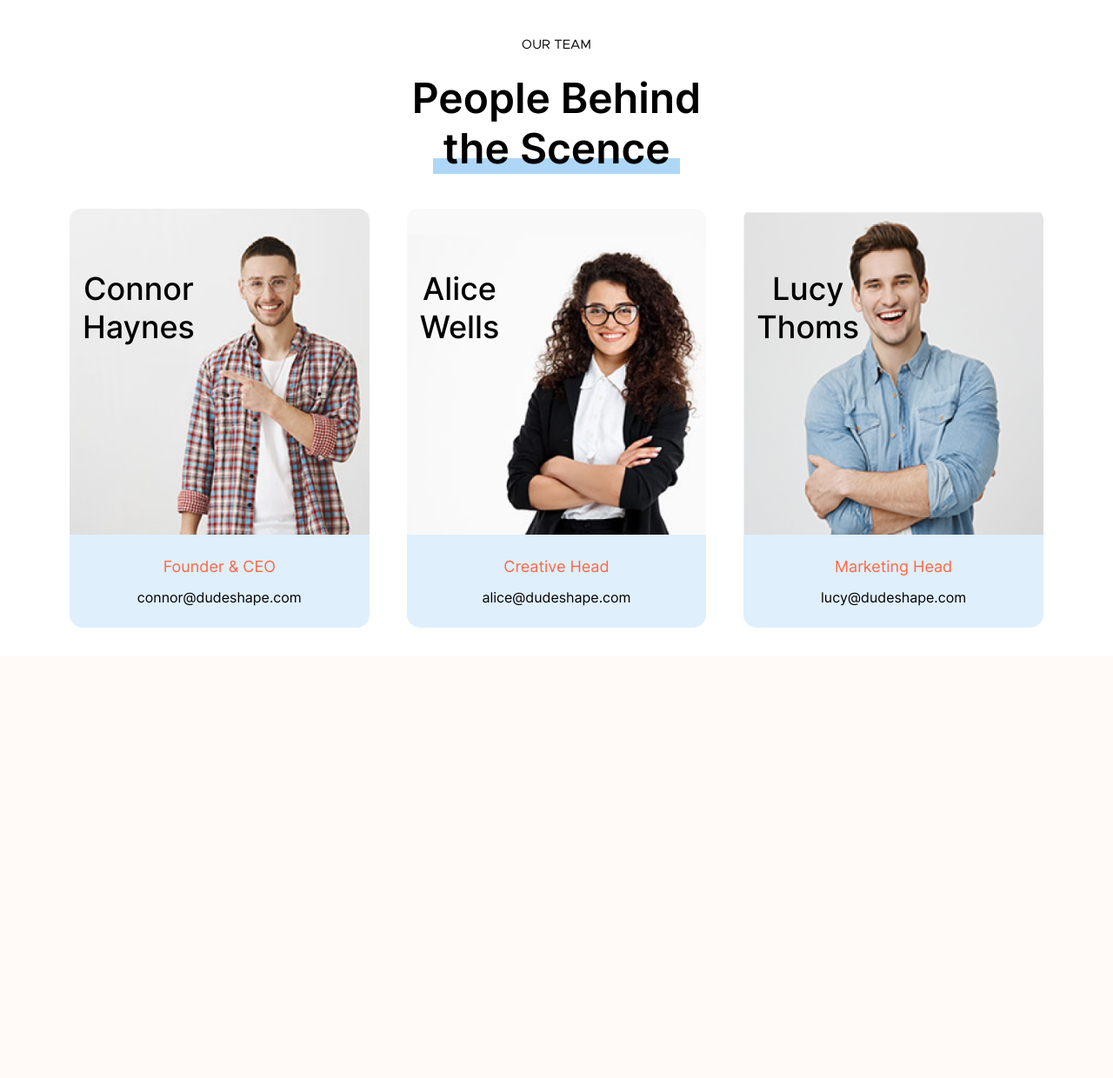
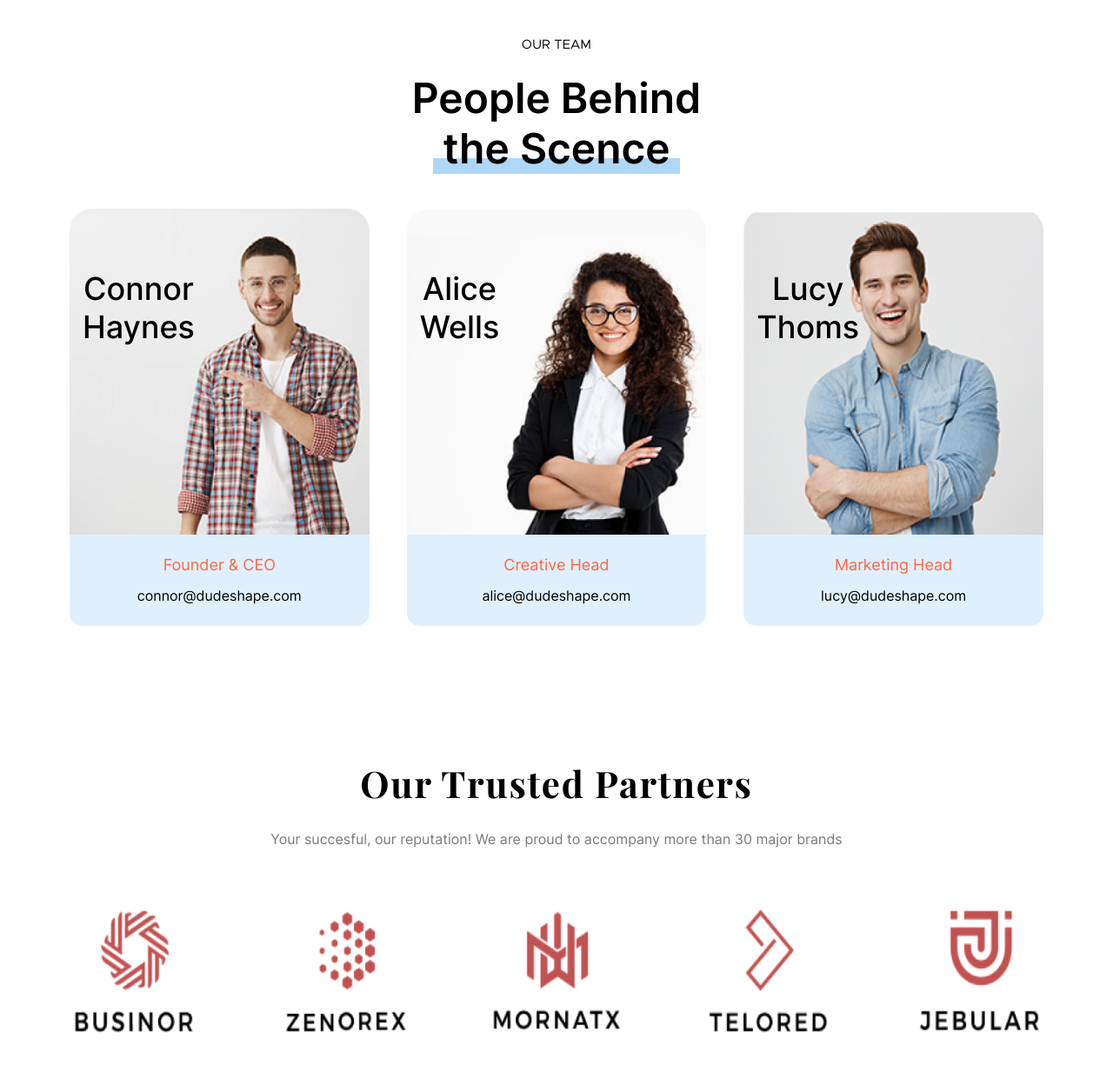
Before and after one commit to dworker863/Dudeshape, a web app: file assets/index.html in a window 1280 px wide. Shown: the part 5081-6321 px from the top of the page at 87% size. Before the commit the page ends 5803 px from the top, so only its background shows below. Run offline with its HTML, style and script files only (its server is not run), Linux system fonts and the light colour scheme.

Commit message:
Desktop. Added partners section

```diff
--- a/assets/index.html
+++ b/assets/index.html
@@ -346,6 +346,37 @@
           </div>
         </div>
       </section>
+      <section class="partners">
+        <h2 class="partners__title">Our Trusted Partners</h2>
+        <p class="partners__desc">Your succesful, our reputation! We are proud to accompany more than 30 major brands</p>
+        <div class="owl-carousel carousel-partners">
+          <div>
+            <div class="carousel-partners__item">
+              <img src="images/partners-photo1.png" alt="" class="partners-item__photo">
+            </div>
+          </div>
+          <div>
+            <div class="carousel-partners__item">
+              <img src="images/partners-photo2.png" alt="" class="partners-item__photo">
+            </div>
+          </div>
+          <div>
+            <div class="carousel-partners__item">
+              <img src="images/partners-photo3.png" alt="" class="partners-item__photo">
+            </div>
+          </div>
+          <div>
+            <div class="carousel-partners__item">
+              <img src="images/partners-photo4.png" alt="" class="partners-item__photo">
+            </div>
+          </div>
+          <div>
+            <div class="carousel-partners__item">
+              <img src="images/partners-photo5.png" alt="" class="partners-item__photo">
+            </div>
+          </div>
+        </div>
+      </section>
     </div>
   </body>
   <script src="js/scripts.min.js"></script>
--- a/assets/scss/_media.scss
+++ b/assets/scss/_media.scss
@@ -878,23 +878,8 @@
     font-size: 16px;
     line-height: 20px;
   }
+
+  .team-item__name {
+    font-size: 32px;
+  }
 }
-
-// .team-item__name {
-//   top: 70px;
-//   left: 15px;
-//   font-size: 36px;
-//   line-height: 44px;
-// }
-
-// .team-item__position {
-//   margin-top: 0;
-//   margin-bottom: 10px;
-//   font-size: 18px;
-//   color: #ff6744;
-// }
-
-// .team-item__email {
-//   margin-top: 0;
-//   margin-bottom: 0;
-// }
--- a/assets/scss/styles.scss
+++ b/assets/scss/styles.scss
@@ -731,6 +731,10 @@ body {
   line-height: 29px;
 }
 
+.our-team {
+  margin-bottom: 150px;
+}
+
 .our-team__tag {
   margin-bottom: 20px;
   text-align: center;
@@ -781,9 +785,11 @@ body {
 
 .team-item__photo {
   width: 400px;
+  border-radius: 26px 26px 0 0;
 }
 
 .team-item__info {
+  margin-top: -2px;
   padding-top: 23px;
   padding-bottom: 23px;
   border-bottom-left-radius: 15px;
@@ -805,4 +811,30 @@ body {
   text-align: center;
 }
 
+.partners {
+  font-family: Playfair Display, serif;
+  font-weight: 400;
+}
+
+.partners__title {
+  margin-bottom: 20px;
+  font-size: 42px;
+  letter-spacing: 0.04em;
+  font-weight: 600;
+  text-align: center;
+}
+
+.partners__desc {
+  margin-top: 0;
+  margin-bottom: 50px;
+  font-family: Inter, serif;
+  color: #7a7a7a;
+  text-align: center;
+}
+
+.partners-item__photo {
+  width: 180px;
+  height: 180px;
+}
+
 @import 'media';
```
Also changed, not shown: assets/js/common.js (+6 -1 lines), assets/css/styles.min.css, assets/images/partners-photo1.png (added), assets/images/partners-photo2.png (added), assets/images/partners-photo3.png (added), assets/images/partners-photo4.png (added), assets/images/partners-photo5.png (added), assets/js/scripts.min.js.
